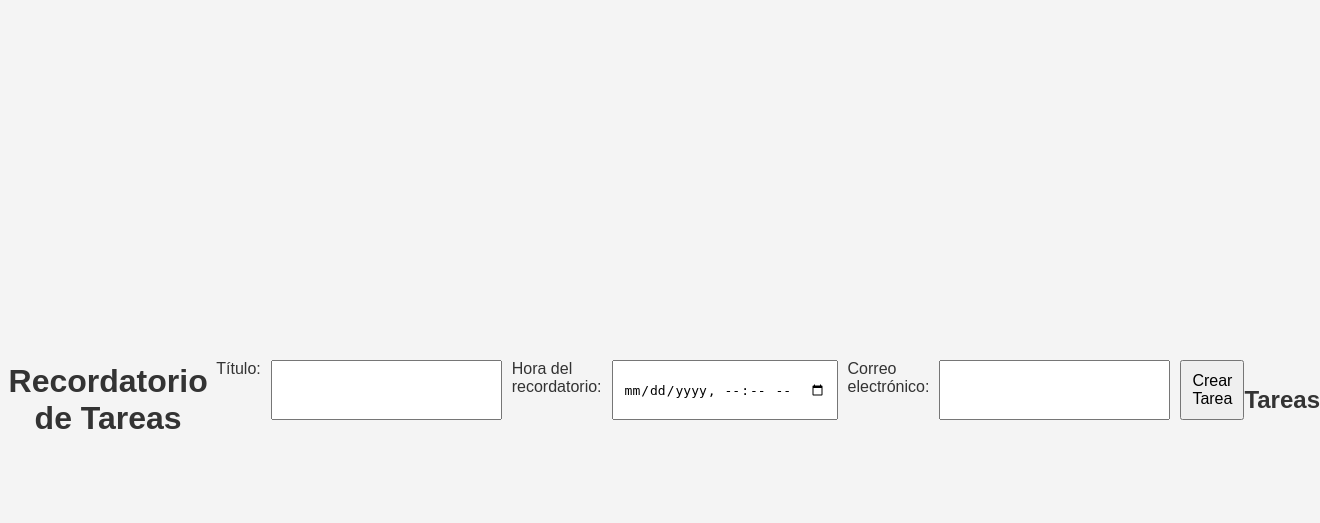
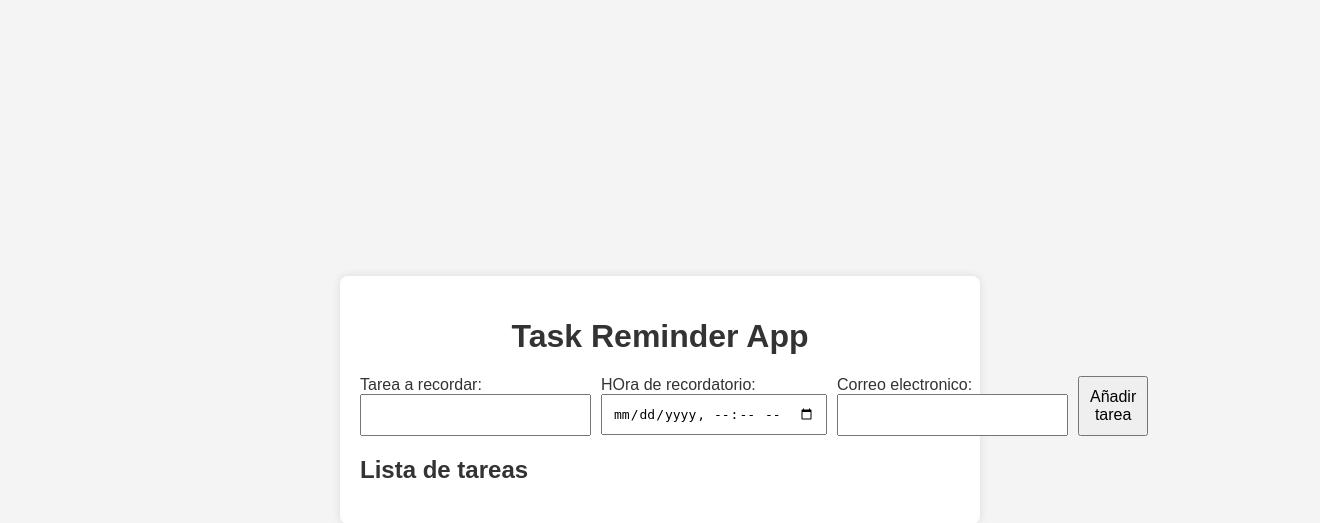
Before and after one commit to adrianaleticiamartinez/mcd_cloud_computing_task-reminder-app, a Flask app: page / in a window 1320 px wide. Shown: the top 523 px of the page. Run offline with Flask 2, Linux system fonts and the light colour scheme; data that the repository does not hold is empty.

Commit message:
Update index.html
Mejora look and feel

```diff
--- a/templates/index.html
+++ b/templates/index.html
@@ -3,29 +3,31 @@
 <head>
     <meta charset="UTF-8">
     <meta name="viewport" content="width=device-width, initial-scale=1.0">
-    <title>Recordatorio de Tareas</title>
+    <title>Recordatorio de tareas</title>
     <link rel="stylesheet" href="/static/css/styles.css">
 </head>
 <body>
-    <h1>Recordatorio de Tareas</h1>
+    <div class="container">
+        <h1>Task Reminder App</h1>
         <form id="taskForm">
-        <label for="title">Título:</label>
+            <div class="form-group">
+                <label for="title">Tarea a recordar:</label>
                 <input type="text" id="title" name="title" required>
-
-        <label for="reminder_time">Hora del recordatorio:</label>
+            </div>
+            <div class="form-group">
+                <label for="reminder_time">HOra de recordatorio:</label>
                 <input type="datetime-local" id="reminder_time" name="reminder_time" required>
-        <span id="timeError" style="color:red; display:none;">La fecha y hora del recordatorio deben ser mayores a la fecha y hora actual.</span>
-
-        <label for="email">Correo electrónico:</label>
+            </div>
+            <div class="form-group">
+                <label for="email">Correo electronico:</label>
                 <input type="email" id="email" name="email" required>
-        <span id="emailError" style="color:red; display:none;">Por favor, introduce una dirección de correo electrónico válida.</span>
-
-        <button type="submit">Crear Tarea</button>
+            </div>
+            <button type="submit">Añadir tarea</button>
         </form>
 
-    <h2>Tareas</h2>
+        <h2>Lista de tareas</h2>
         <ul id="taskList"></ul>
-
+    </div>
     <script src="/static/js/script.js"></script>
 </body>
 </html>
```
Lines whose indentation alone changed are shown as unchanged.
